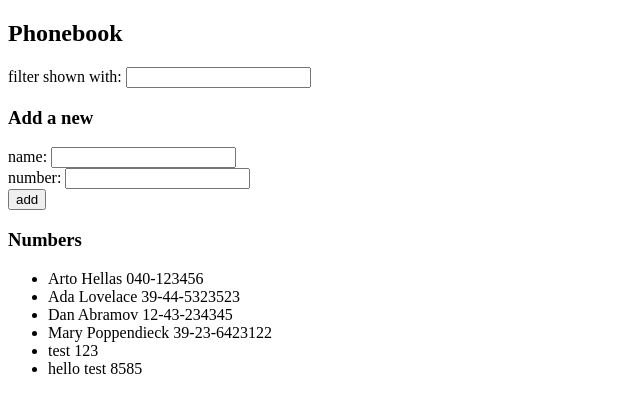
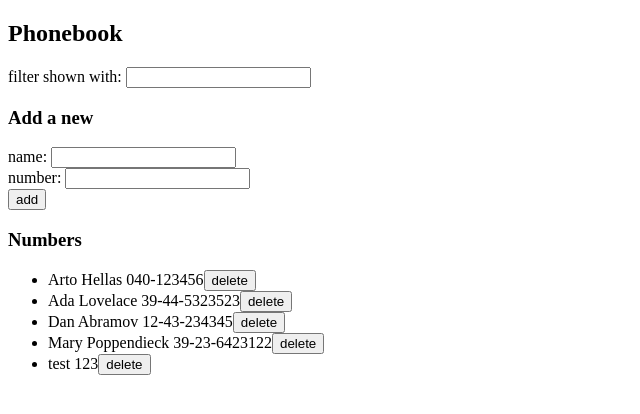
Before and after one commit to deodat04/fullstack_work_submission_Part2b, a React (Create React App) app: page / in a window 1280 px wide. Shown: the top 414 px of the page, without its empty margins (0-640 px from the left). Built offline with nearby package versions, Linux system fonts and the light colour scheme; data requests are answered from the project's data file.

Commit message:
step9 | delete using api

```diff
--- a/db.json
+++ b/db.json
@@ -25,12 +25,6 @@
       "name": "test",
       "number": "123",
       "date": "2024-03-18T09:35:27.618Z"
-    },
-    {
-      "id": "6f47",
-      "name": "hello test",
-      "number": "8585",
-      "date": "2024-03-18T09:35:47.577Z"
     }
   ]
 }
--- a/src/App.js
+++ b/src/App.js
@@ -27,17 +27,25 @@ const PersonForm = ({ newName, newNumber, handleNameChange, handleNumberChange,
   );
 };
 
-const Persons = ({ persons, filter }) => {
+
+const Persons = ({ persons, filter, deletePerson }) => {
+
   const filteredPersons = persons.filter(person =>
     person.name.toLowerCase().includes(filter.toLowerCase())
   );
 
   return (
+    <div>
     <ul>
       {filteredPersons.map(person =>
-        <li key={person.name}>{person.name} {person.number}</li>
+        <li key={person.name}>
+          {person.name} {person.number}
+          <button onClick={() => deletePerson(person)}>delete</button>
+        </li>
       )}
     </ul>
+
+    </div>
   );
 };
 
@@ -46,6 +54,7 @@ const App = () => {
   const [newName, setNewName] = useState('');
   const [newNumber, setNewNumber] = useState('');
   const [filter, setFilter] = useState('');
+
 
 useEffect( () => {
   listPerson
@@ -88,6 +97,20 @@ useEffect( () => {
     })
   };
 
+  const deletePerson = personToDelete => {
+    if (window.confirm(`Delete ${personToDelete.name} ?`)) {
+      listPerson
+        .remove(personToDelete.id)
+        .then(() => {
+          setPersons(persons.filter(person => person.id !== personToDelete.id));
+        })
+        .catch(error => {
+          console.error('Error deleting person:', error);
+        });
+    }
+  };
+
+
   return (
     <div>
       <h2>Phonebook</h2>
@@ -106,7 +129,7 @@ useEffect( () => {
 
       <h3>Numbers</h3>
 
-      <Persons persons={persons} filter={filter} />
+      <Persons persons={persons} filter={filter} deletePerson={deletePerson} />
     </div>
   );
 };
--- a/src/services/phonebook.js
+++ b/src/services/phonebook.js
@@ -10,5 +10,10 @@ const create = newObject => {
   return request.then(response => response.data)
 }
 
+const remove = (id, newObject) => {
+    const request = axios.delete(`${baseUrl}/${id}`, newObject)
+    return request.then(response => response.data)
+}
 
-export default { getAll, create }
+
+export default { getAll, create, remove }
```
